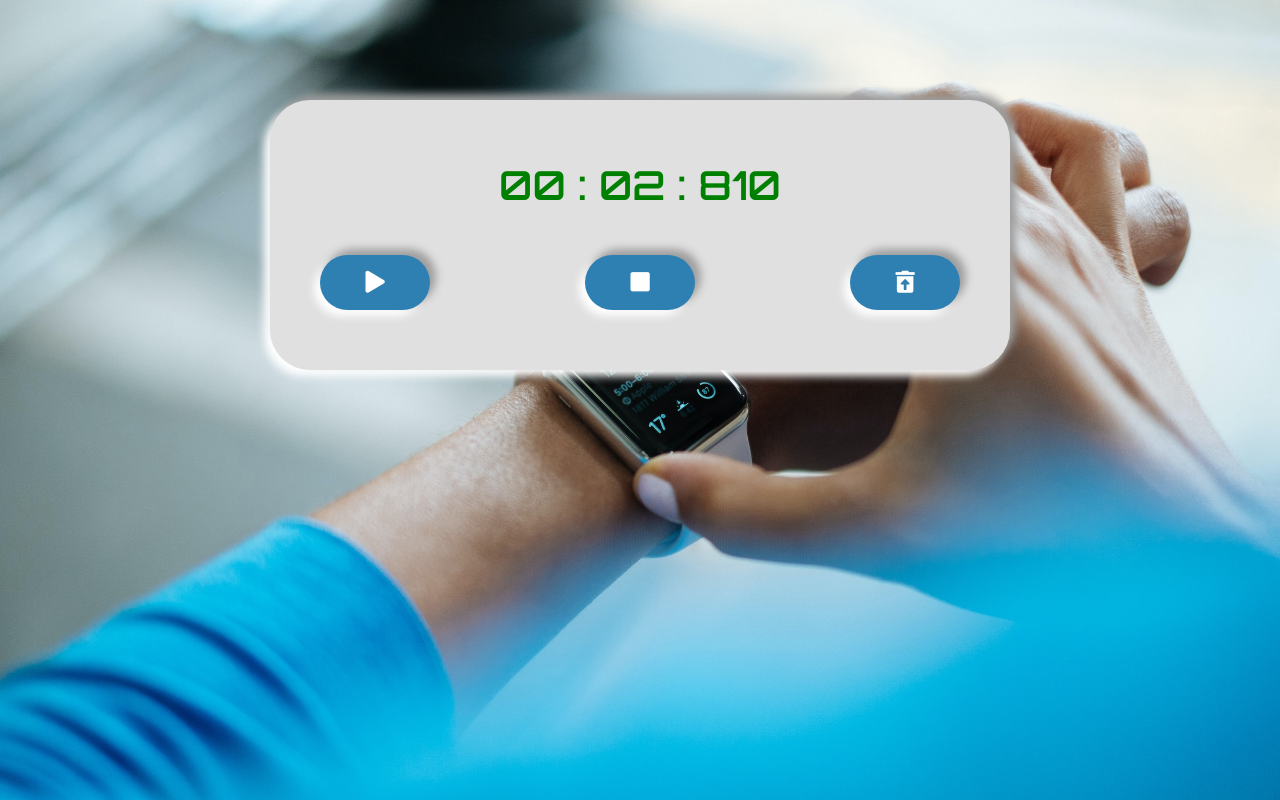
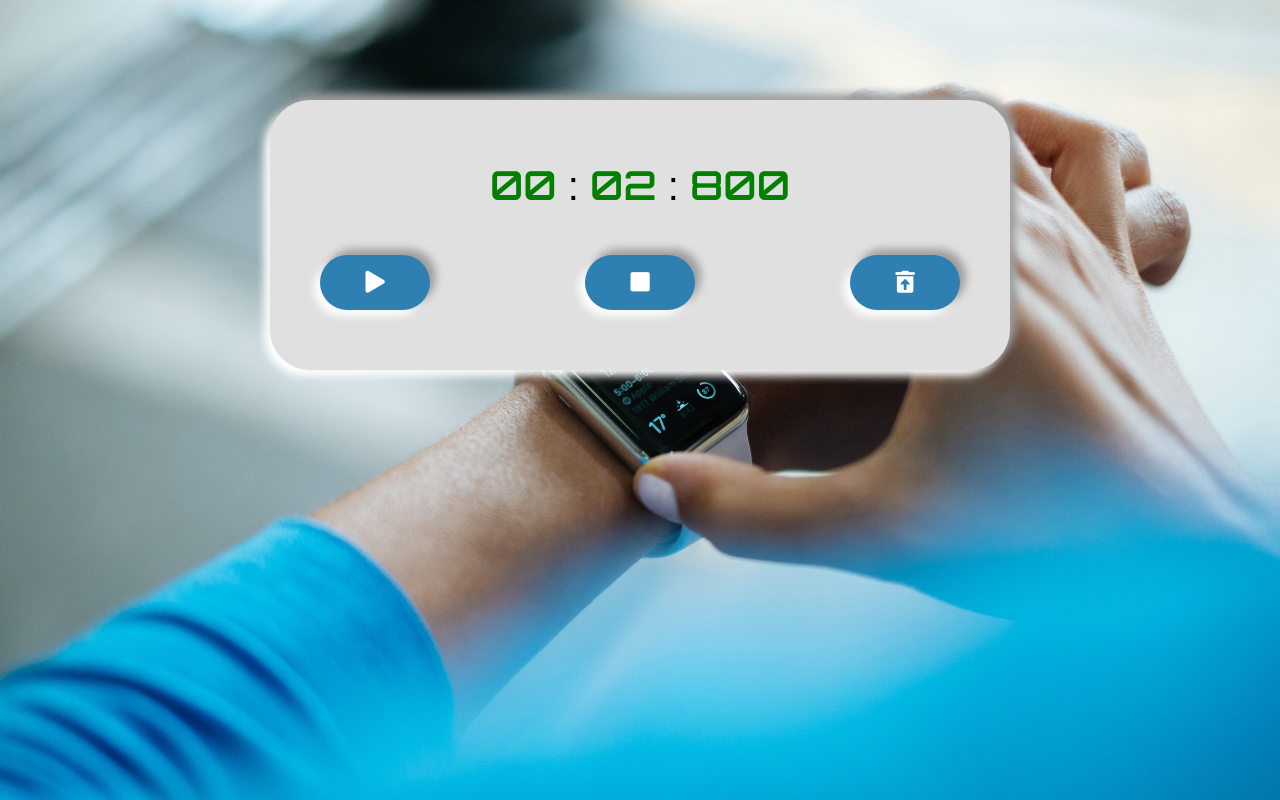
Before and after one commit to BF-FrontEnd-class/stop-watch-group-2, a plain HTML site: page index.html in a window 1280 px wide. Both pictures are taken after a click on the button 375 px from the left and 282 px from the top of the page. Drawn offline with Linux system fonts and the light colour scheme.

Commit message:
fixed component

```diff
--- a/index.html
+++ b/index.html
@@ -17,14 +17,18 @@
     <body>
         <div class="container">
             <div id="time">
-        <span class="minute" id="display">00 : </span>
-        <span class="second" id="display">00 : </span>
-        <span class="millisecond" id="display">000</span>
+                <span class="minute">00</span> :
+                <span class="second">00</span> :
+                <span class="millisecond">000</span>
             </div>
             <br />
             <div class="buttons">
-        <button type="button" id="start"><i class="fas fa-play"></i></button>
-        <button type="button" id="stop"><i class="fas fa-stop"></i></button>
+                <button type="button" id="start">
+                    <i class="fas fa-play"></i>
+                </button>
+                <button type="button" id="stop">
+                    <i class="fas fa-stop"></i>
+                </button>
                 <button type="button" id="reset">
                     <i class="fas fa-trash-restore-alt"></i>
                 </button>
--- a/src/component/getTimeComponents.js
+++ b/src/component/getTimeComponents.js
@@ -1,23 +1,29 @@
 import { data, dom } from '../data.js';
-import { getWatchTime } from '../utils/getWatchTime.js';
 
 export const getTimeComponents = () => {
-  const watchData = getWatchTime();
-
-  dom.timeMinute.innerText =
-    watchData.minutes < 10
-      ? '0' + watchData.minutes + ' : '
-      : watchData.minutes + ' : ';
-
-  dom.timeSeconde.innerText =
-    watchData.seconds < 10
-      ? '0' + watchData.seconds + ' : '
-      : watchData.seconds + ' : ';
+  // debugger;
 
   dom.timeMillisecond.innerText =
-    watchData.milliseconds < 10
-      ? '00' + watchData.milliseconds
-      : watchData.milliseconds < 100
-      ? '0' + watchData.milliseconds
-      : watchData.milliseconds;
+    data.milliseconds < 10
+      ? '00' + data.milliseconds
+      : data.milliseconds < 100
+      ? '0' + data.milliseconds
+      : data.milliseconds;
+
+  // console.log(data.milliseconds);
+
+  if (data.seconds !== data.oldSeconds) {
+    dom.timeSeconde.innerText =
+      data.seconds < 10 ? '0' + data.seconds : data.seconds;
+  }
+  // console.log(data.seconds);
+
+  if (data.minutes !== data.oldMinutes) {
+    // console.log('inside : ' + data.seconds);
+    dom.timeMinute.innerText =
+      data.minutes < 10 ? '0' + data.minutes : data.minutes;
+  }
+
+  data.oldSeconds = data.seconds;
+  data.oldMinutes = data.minutes;
 };
--- a/src/data.js
+++ b/src/data.js
@@ -2,6 +2,9 @@ export const data = {
   minutes: 0,
   seconds: 0,
   milliseconds: 0,
+  oldSeconds: 0,
+  oldMinutes: 0,
+
   intervalId: null,
 };
 
@@ -12,5 +15,4 @@ export const dom = {
   timeMinute: document.querySelector('.minute'),
   timeSeconde: document.querySelector('.second'),
   timeMillisecond: document.querySelector('.millisecond'),
-  timeContainer: document.querySelector('.time'),
 };
--- a/src/event/resetListener.js
+++ b/src/event/resetListener.js
@@ -1,8 +1,4 @@
 import { resetHandler } from '../handler/resetHandler.js';
 import { dom } from '../data.js';
 
-dom.resetButton.addEventListener('click', function (e) {
-  debugger;
-  e.preventDefault();
-  resetHandler();
-});
+dom.resetButton.addEventListener('click', resetHandler);
--- a/src/event/startListener.js
+++ b/src/event/startListener.js
@@ -1,7 +1,3 @@
 import { startHandler } from '../handler/startHandler.js';
 import { dom } from '../data.js';
-dom.startButton.addEventListener('click', function (e) {
-  // debugger;
-  e.preventDefault();
-  startHandler();
-});
+dom.startButton.addEventListener('click', startHandler);
--- a/src/event/stopListener.js
+++ b/src/event/stopListener.js
@@ -1,7 +1,4 @@
 import { stopHandler } from '../handler/stopHandlers.js';
 import { dom } from '../data.js';
 
-dom.stopButton.addEventListener('click', function (e) {
-  e.preventDefault();
-  stopHandler();
-});
+dom.stopButton.addEventListener('click', stopHandler);
--- a/src/handler/resetHandler.js
+++ b/src/handler/resetHandler.js
@@ -1,9 +1,8 @@
-import { data, dom } from '../data.js';
+import { data } from '../data.js';
 import { getTimeComponents } from '../component/getTimeComponents.js';
 
 export const resetHandler = () => {
-  // debugger;
-  if (data.intervalId === null) {
+    if (data.intervalId) {
         clearInterval(data.intervalId);
         data.intervalId = null;
     }
@@ -12,11 +11,5 @@ export const resetHandler = () => {
     data.seconds = 0;
     data.milliseconds = 0;
 
-  // dom.timeMillisecond.innerText = '000';
-
-  // getTimeComponents();
-
-  dom.timeMinute.innerText = '00 : ';
-  dom.timeSeconde.innerText = '00 : ';
-  dom.timeMillisecond.innerText = '000';
+    getTimeComponents();
 };
--- a/src/handler/startHandler.js
+++ b/src/handler/startHandler.js
@@ -1,14 +1,14 @@
-import { data, dom } from '../data.js';
+import { data } from '../data.js';
 import { getWatchTime } from '../utils/getWatchTime.js';
 import { getTimeComponents } from '../component/getTimeComponents.js';
 
 export const startHandler = () => {
-  const watchData = getWatchTime();
-  if (watchData.intervalId !== null) {
-    watchData.intervalId = clearInterval(watchData.intervalId);
-  }
+    if (data.intervalId !== null) {
+        data.intervalId = clearInterval(data.intervalId);
+    }
 
-  watchData.intervalId = setInterval(() => {
-    getTimeComponents();
-  }, 10);
+    data.intervalId = setInterval(() => {
+        getWatchTime();
+        getTimeComponents();
+    }, 10);
 };
--- a/src/handler/stopHandlers.js
+++ b/src/handler/stopHandlers.js
@@ -1,12 +1,8 @@
 import { data } from '../data.js';
-import { getTimeComponents } from '../component/getTimeComponents.js';
 
 export const stopHandler = () => {
-  // debugger;
-  // const watchData = getTimeComponents();
-  if (data.intervalId) {
-    console.log(data.intervalId);
-    clearInterval(data.intervalId);
-    data.intervalId = null;
-  }
+    if (data.intervalId) {
+        clearInterval(data.intervalId);
+        data.intervalId = null;
+    }
 };
--- a/src/utils/getWatchTime.js
+++ b/src/utils/getWatchTime.js
@@ -1,8 +1,6 @@
 import { data } from '../data.js';
 
 export const getWatchTime = () => {
-  // debugger;
-
   data.milliseconds += 10;
 
   if (data.milliseconds === 1000) {
@@ -18,7 +16,4 @@ export const getWatchTime = () => {
   if (data.minutes === 60) {
     data.minutes = 0;
   }
-  // console.log(data);
-
-  return data;
 };
--- a/styles/style.css
+++ b/styles/style.css
@@ -44,23 +44,10 @@ body {
 .time {
   width: 525px;
 }
-/*
-.minutes
-{
-    width: 100px;
-}
 
-.seconds
-{
-    width: 100px;
-}
-
-.milliseconds
-{
-    width: 100px;
-} */
-
-#display {
+.minute,
+.second,
+.millisecond {
   font-family: Orbitron, sans-serif;
   color: #008000;
   font-weight: 600;
```
Lines whose indentation alone changed are shown as unchanged.
